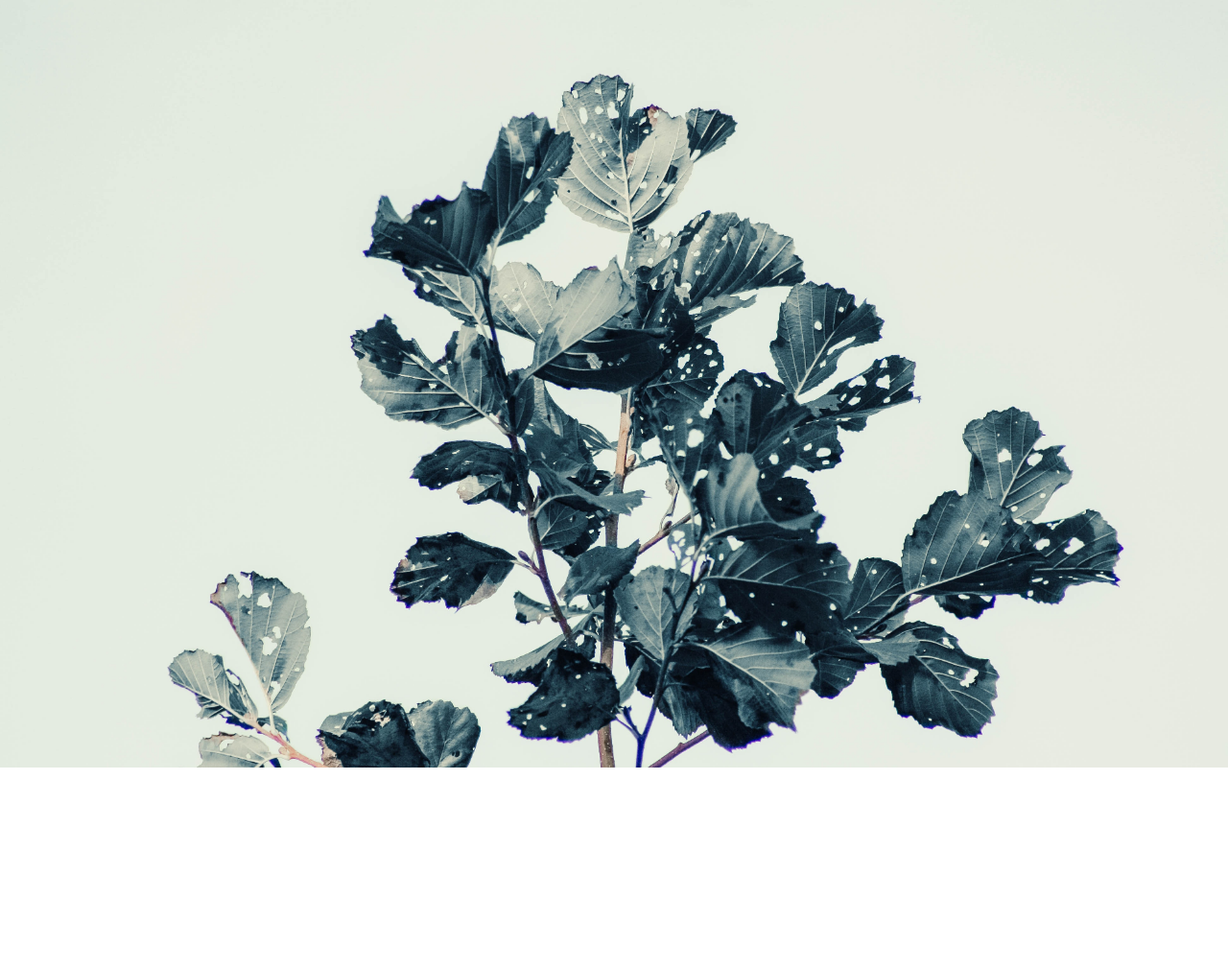
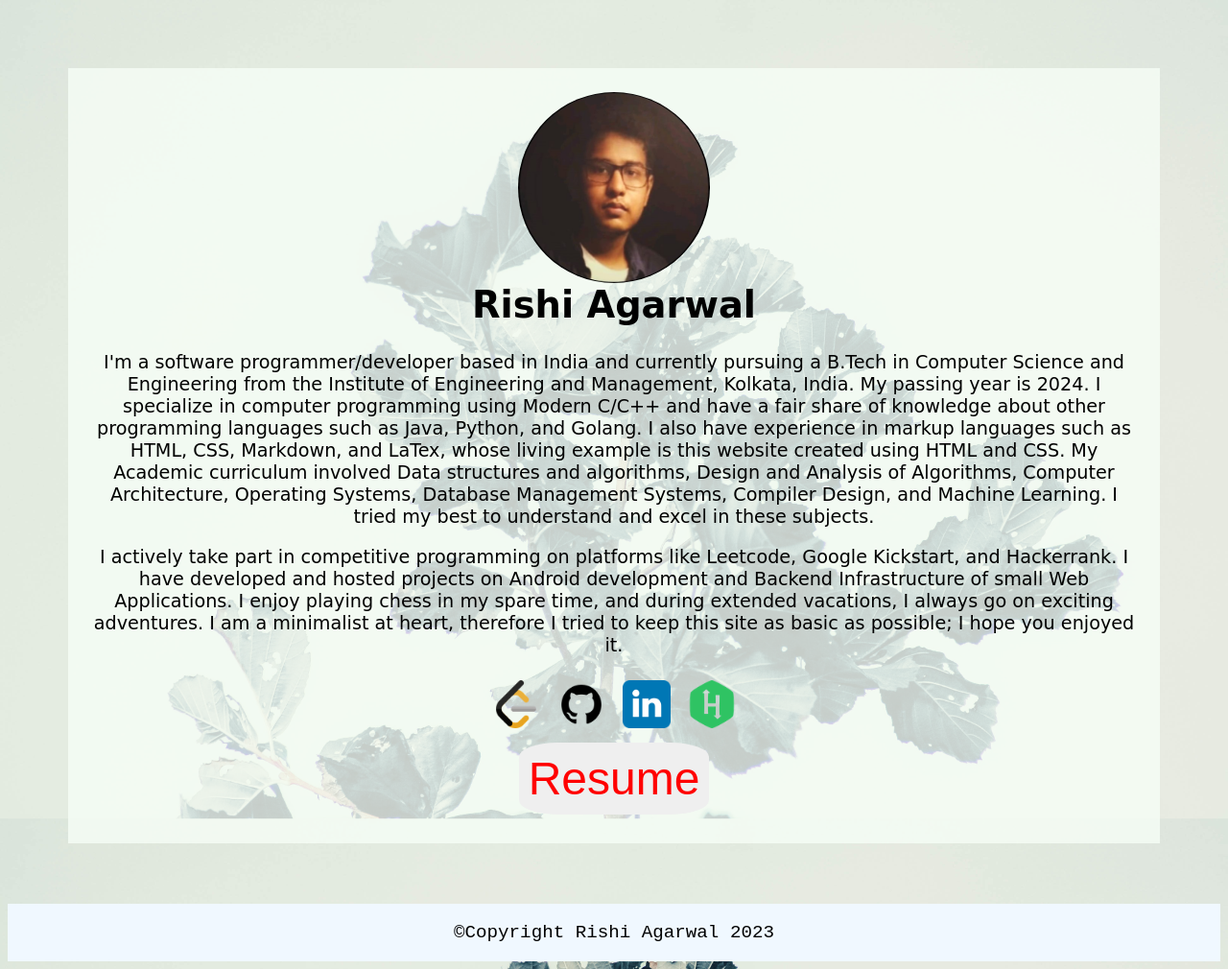
Before and after one commit to rishiagl/rishiagl.github.io, a plain HTML site: page index.html in a window 1280 px wide. Shown: the whole page at 96% size. Before the commit the page ends 800 px from the top, so only its background shows below. Drawn offline with Linux system fonts and the light colour scheme.

Commit message:
Intro Completed

```diff
--- a/index.html
+++ b/index.html
@@ -6,5 +6,24 @@
         <link rel = "stylesheet" href = "style.css" />
     </head>
 <body>
+    <div class = "container">
+        <img src="images/profile-image.jpeg" class = "profile-image" alt="Profile Image">
+        <h1 style="margin-top: -5px">Rishi Agarwal</h1>
+        <p>I'm a software programmer/developer based in India and currently pursuing a B.Tech in Computer Science and Engineering from the Institute of Engineering and Management, Kolkata, India. My passing year is 2024. I specialize in computer programming using Modern C/C++ and have a fair share of knowledge about other programming languages such as Java, Python, and Golang. I also have experience in markup languages such as HTML, CSS, Markdown, and LaTex, whose living example is this website created using HTML and CSS. My Academic curriculum involved Data structures and algorithms, Design and Analysis of Algorithms, Computer Architecture, Operating Systems, Database Management Systems, Compiler Design, and Machine Learning. I tried my best to understand and excel in these subjects.</p>
+        <p>I actively take part in competitive programming on platforms like Leetcode, Google Kickstart, and Hackerrank. I have developed and hosted projects on Android development and Backend Infrastructure of small Web Applications. I enjoy playing chess in my spare time, and during extended vacations, I always go on exciting adventures. I am a minimalist at heart, therefore I tried to keep this site as basic as possible; I hope you enjoyed it.</p>
+
+        <a href="https://leetcode.com/rishiagarwal-lc/"><img src="images/icons/leetcode.png" class = "icons" alt="leetcode"></a>
+        <a href="https://github.com/rishiagl"><img src="images/icons/github.png" class = "icons" alt="github"></a>
+        <a href="https://linkedin.com/in/rishiagl/"><img src="images/icons/linkedin.png" class = "icons" alt="linkedin"></a>
+        <a href="https://www.hackerrank.com/rishiagl?hr_r=1"><img src="images/icons/hackerrank.png" class = "icons" alt="hackerrank"></a>
+        <br/>
+        <a href="files/Rishi_Agarwal__Resume_13_06_23.pdf" download="Rishi_Agarwal_Resume.pdf">
+
+            <button class="resume-download-button">Resume</button>
+
+        </a>
+    </div>
+
+<footer class = "footer"><p>©Copyright Rishi Agarwal 2023</p></footer>
 </body>
 </html>
--- a/style.css
+++ b/style.css
@@ -1,7 +1,58 @@
 body {
+    min-height: 100vh;
+    display: flex;
+    flex-direction: column;
+    justify-content: space-between;
     background-image: url(/images/background-image.jpg);
     background-size: cover;
     background-position: center center;
     background-repeat: no-repeat;
     background-attachment: fixed;
 }
+
+.container{
+    background: rgb(247, 254, 247, 0.8);
+    text-align: center;
+    font-family: 'Brush Script MT', cursive;
+    padding: 2%;
+    margin: 5%;
+    font-size: clamp(0.6rem, 1.5vw, 3rem);
+}
+
+.profile-image{
+    width: 20%;
+    max-width: 200px;
+    /* height: auto; */
+    border-radius: 50%;
+}
+
+.footer{
+    /* position: absolute;
+    width: 100%;
+    bottom: 0; */
+    /* max-height: 6vh; */
+    background-color: aliceblue;
+    font-family: 'Courier New', Courier, monospace;
+    text-align: center;
+    font-size: clamp(0.2rem, 1.5vw, 3rem);
+}
+
+.icons{
+    width: 5%;
+    max-width: 50px;
+    margin: 6px;
+}
+
+.resume-download-button {
+    background-color:rgb(239, 239, 239);
+    border:rgba(8, 7, 7, 0);
+    color:rgb(255, 0, 0);
+    padding: 10px;
+    text-align: center;
+    text-decoration:solid;
+    display: inline-block;
+    font-size: clamp(0.2rem, 4vw, 3rem);;
+    margin: 4px 2px;
+    cursor: pointer;
+    border-radius: 20%;
+  }
```
Also changed, not shown: images/icons/github.png (added), images/icons/hackerrank.png (added), images/icons/leetcode.png (added), images/icons/linkedin.png (added), images/profile-image.jpeg (added), 2 other files.
